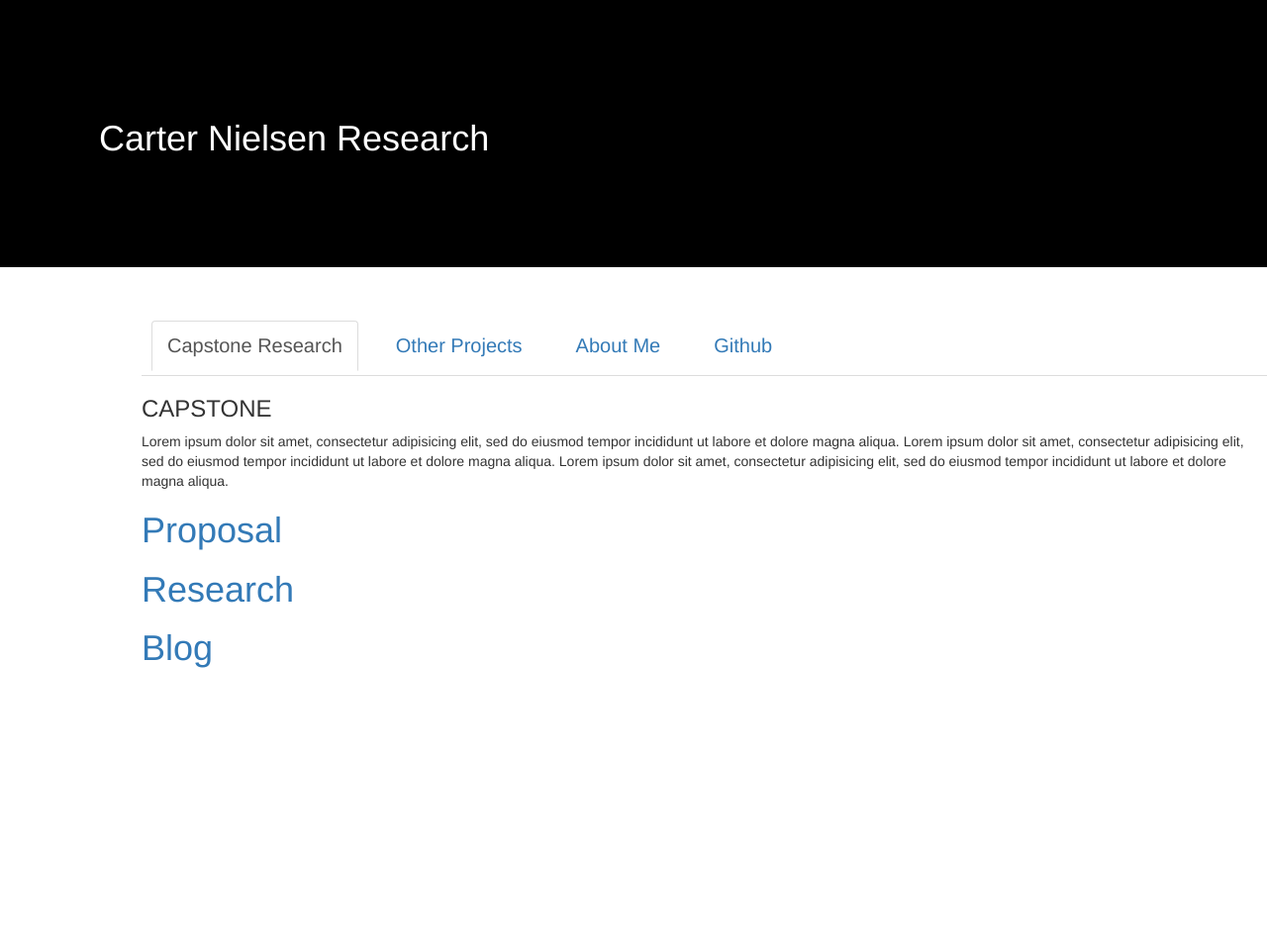
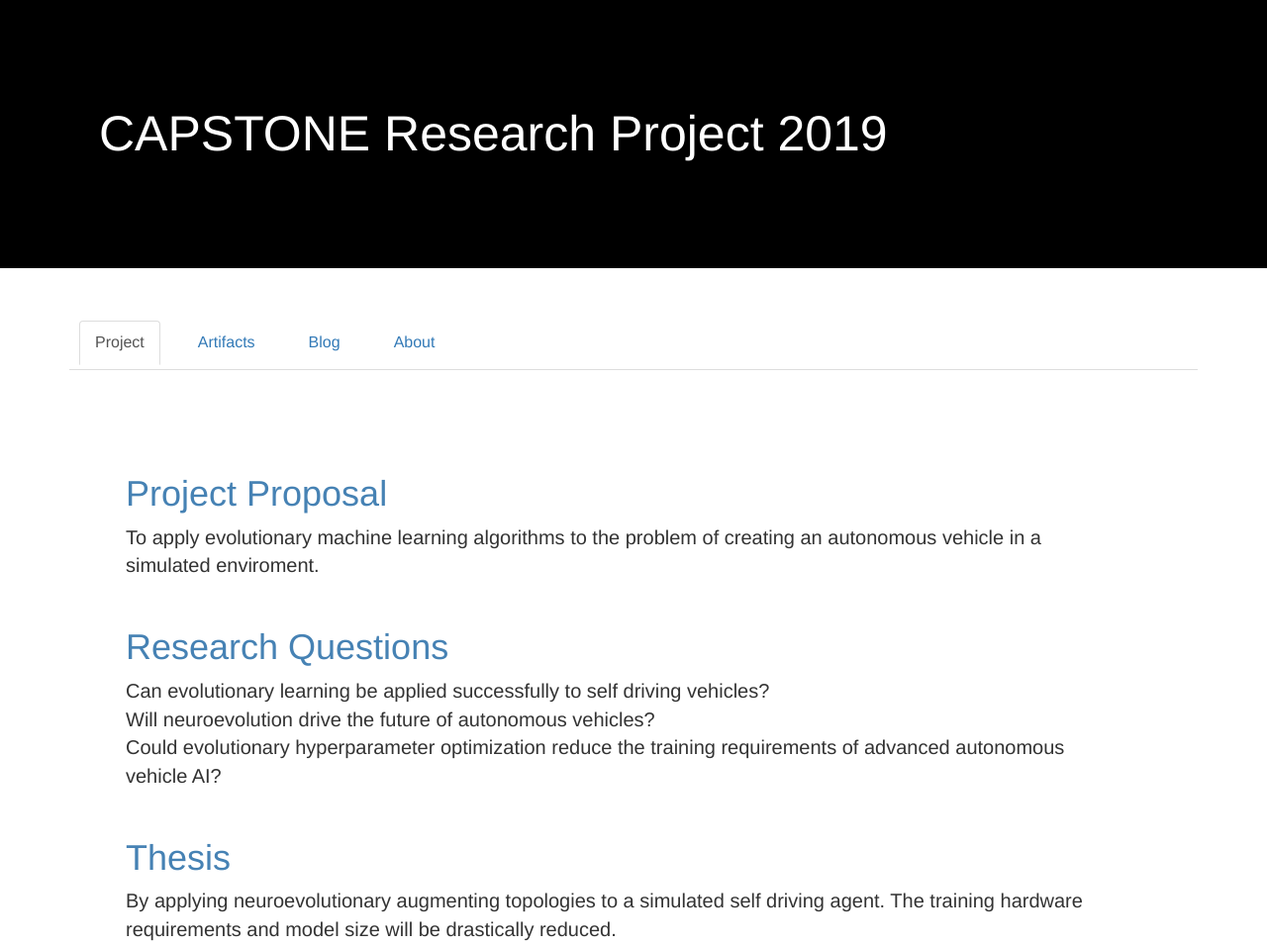
Before and after one commit to Carter-N/carter-n.github.io, a plain HTML site: page index.html in a window 1280 px wide. Shown: the whole page at 99% size. Before the commit the page ends 813 px from the top, so only its background shows below. Drawn offline with nearby package versions, Linux system fonts and the light colour scheme.

Commit message:
artifacts updated
updated proposals CSS and some other small changes

```diff
--- a/index.html
+++ b/index.html
@@ -18,69 +18,59 @@
     <body>
 
         <div class="container">
-            <!--<h2>Carter Nielsen</h2>-->
-
             <div id="header">
-                <h1> Carter Nielsen Research </h1>
+                <span id="header-text">CAPSTONE Research Project 2019</span>
             </div>
 
             <ul class="nav nav-tabs">
-                <li class="active menu-item"><a data-toggle="tab" href="#capstone">Capstone Research</a></li>
-                <li class="menu-item"><a data-toggle="tab" href="#project-gallery">Other Projects</a></li>
-                <li class="menu-item"><a data-toggle="tab" href="#about-me">About Me</a></li>
-                <li class="menu-item"><a data-toggle="tab" href="#github">Github</a></li>
+                <li class="active menu-item"><a data-toggle="tab" href="#research">Project</a></li>
+                <li class="menu-item"><a data-toggle="tab" href="#artifacts">Artifacts</a></li>
+                <li class="menu-item"><a data-toggle="tab" href="#blog">Blog</a></li>
+                <li class="menu-item"><a data-toggle="tab" href="#about">About</a></li>
             </ul>
-            <div class="tab-content">
-                <div id="capstone" class="tab-pane fade in active">
-                    <h3>CAPSTONE</h3>
-                    <p>Lorem ipsum dolor sit amet, consectetur adipisicing elit, sed do eiusmod tempor incididunt ut labore et dolore magna aliqua. Lorem ipsum dolor sit amet, consectetur adipisicing elit, sed do eiusmod tempor incididunt ut labore et dolore magna aliqua. Lorem ipsum dolor sit amet, consectetur adipisicing elit, sed do eiusmod tempor incididunt ut labore et dolore magna aliqua.</p>
-                    <h1><a>Proposal</a></h1>
-                    <h1><a>Research</a></h1>
-                    <h1><a>Blog</a></h1>
-                </div>
-                <div id="project-gallery" class="tab-pane fade">
-                    <div id="MarkovProcess" class="project col-sm-4">
-                        <a href="projects/MarkovProcess/index.html">
-                            <img src="projects/MarkovProcess/img.png" class="img-responsive">
-                        </a>
-                        <div class="description">
-                            <h3 class="desc-title">Markov Chain:</h3>
-                            <p class="desc-text">A visual example of a markov chain observable in random wealth redistribution.</p>
-                        </div>
+            <div id="content-container">
+                <div class="tab-content">
+                    <div id="research" class="tab-pane fade in active">
+                        <h1>Project Proposal</h1>
+
+                        <p>
+                            To apply evolutionary machine learning algorithms to the problem of creating an autonomous vehicle in a simulated enviroment.
+                        </p>
+
+                        <h1>Research Questions</h1>
+
+                        <p>
+                            Can evolutionary learning be applied successfully to self driving vehicles?
+                            <br>
+                            Will neuroevolution drive the future of autonomous vehicles?
+                            <br>
+                            Could evolutionary hyperparameter optimization reduce the training requirements of advanced autonomous vehicle AI?
+                            <br>
+                        </p>
+
+                        <h1>Thesis</h1>
+                        <p>
+                            By applying neuroevolutionary augmenting topologies to a simulated self driving agent. The training hardware requirements and model size will be drastically reduced.
+                        </p>
                     </div>
-
-                    <!--<div id="GameOfLife" class="project col-lg-4 col-md-4 col-sm-4 col-xs-6">
-                        <a href="projects/GameOfLife/index.html">
-                            <img src="projects/GameOfLife/img.png" class="img-responsive">
-                        </a>
-                        <div class="description">
-                            <h3 class="desc-title">Conway's Game of Life:</h3>
-                            <p class="desc-text">An implementation of Conway's game of life with cellular autonoma examples.</p>
-                        </div>
+                    <div id="artifacts" class="tab-pane fade">
+                        <br><br>
+                        <h3><a target="_blank" href="http://nn.cs.utexas.edu/downloads/papers/stanley.ec02.pdf">Evolving Neural Networks through Augmenting Topologies</a></h3><hr>
+                        <p>
+                            Contrasts fixed topology networks with evolving ones. Claims increased performance is based on speciation to protect innovation in structure and incremental structure evolution. Broad overview of NEATs, related data structures and experimental findings on widely used datasets.
+                        </p>
+                        <br><br>
+                        <h3><a target="_blank" href="https://arxiv.org/abs/1806.08099">Lamarckian Evolution of Convolutional Neural Networks</a></h3><hr>
+                        <p>
+                            Lamarckian evolution of convolutional neural networks, assumes convolutional networks are best for image classification. Contains tons of information on the shortcomings of traditional NEATS and how they can be improved with higher functioning neurons to produce better results. Presents promising findings on the viability of NEATs with convolutions for image classification applications. Also describes evolutionary niching, where initially worse solutions are saved and continued to be evolved and evaluated again.
+                        </p>
                     </div>
-
-                    <div id="FourierSeries" class="project col-lg-4 col-md-4 col-sm-4 col-xs-6">
-                        <a href="projects/FourierSeries/index.html">
-                            <img src="projects/FourierSeries/img.png" class="img-responsive">
-                        </a>
-                        <div class="description">
-                            <h3 class="desc-title">Fourier Series:</h3>
-                            <p class="desc-text">Interactive visualization of the general fourier series.</p>
-                        </div>
-                    </div>-->
-                </div>
-                <div id="about-me" class="tab-pane fade">
-                    <h3>About Me</h3>
-                    <p>Sed ut perspiciatis unde omnis iste natus error sit voluptatem accusantium doloremque laudantium, totam rem aperiam.</p>
-                </div>
-                <div id="github" class="tab-pane fade">
-                    <h3>Github</h3>
-                    <p>Eaque ipsa quae ab illo inventore veritatis et quasi architecto beatae vitae dicta sunt explicabo.</p>
+                    <div id="github" class="tab-pane fade">
+                        <h3>Github</h3>
+                        <p>Eaque ipsa quae ab illo inventore veritatis et quasi architecto beatae vitae dicta sunt explicabo.</p>
+                    </div>
                 </div>
             </div>
         </div>
-
-
-        <!--Project Content-->
     </body>
 </html>
--- a/style.css
+++ b/style.css
@@ -1,8 +1,15 @@
 body{
-    padding: 10%;
     padding-top: 5%;
     overflow-x: hidden;
-    overflow-y: scroll;
+}
+
+p{
+    font-size: 20px;
+}
+
+h1{
+    margin-top: 5%;
+    color: steelblue;
 }
 
 #header{
@@ -13,6 +20,13 @@ body{
     padding: 100px;
     color: white;
     top: 0px;
+    font-size: 50px;
+}
+
+#content-container{
+    padding-left: 5%;
+    padding-right: 10%;
+    padding-top: 5%;
 }
 
 ul{
@@ -24,29 +38,5 @@ ul{
     border-color: #d3d3d3;
     padding: 10px;
     padding-bottom: 5px;
-    font-size: 20px;
+    font-size: 16px;
 }
-
-.gallery-title{
-    font-size: 36px;
-    text-align: center;
-    font-weight: 500;
-    margin-bottom: 70px;
-}
-
-.gallery-title:after {
-    content: "";
-    position: absolute;
-    width: 80%;
-    left: 10%;
-    height: 45px;
-    border-bottom: 1px solid #5e5e5e;
-}
-
-.port-image{
-    width: 80%;
-}
-
-.project{
-    margin-bottom: 30px;
-}
```
Also changed, not shown: picture.jpg (added).
